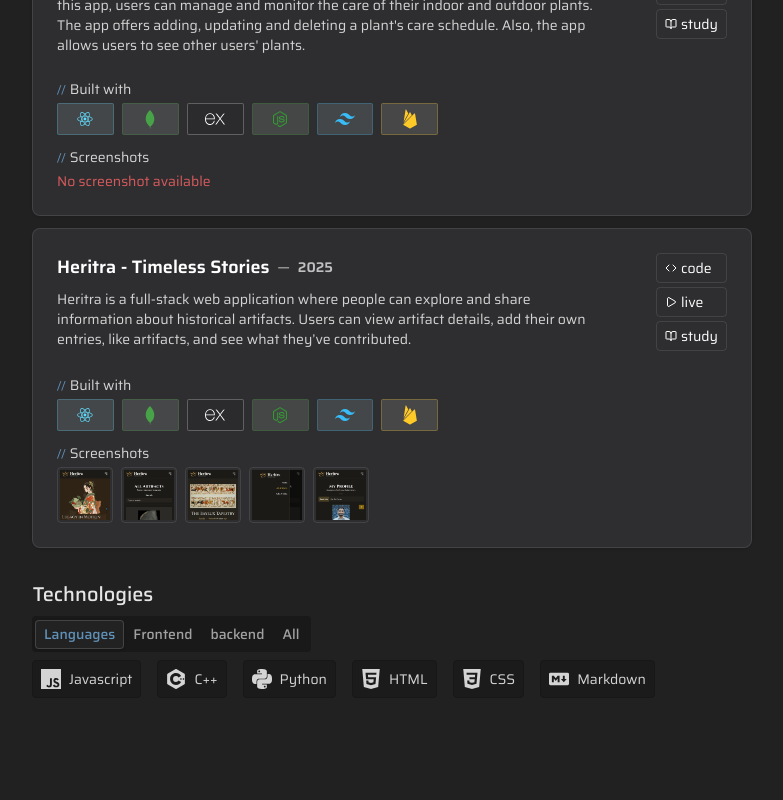
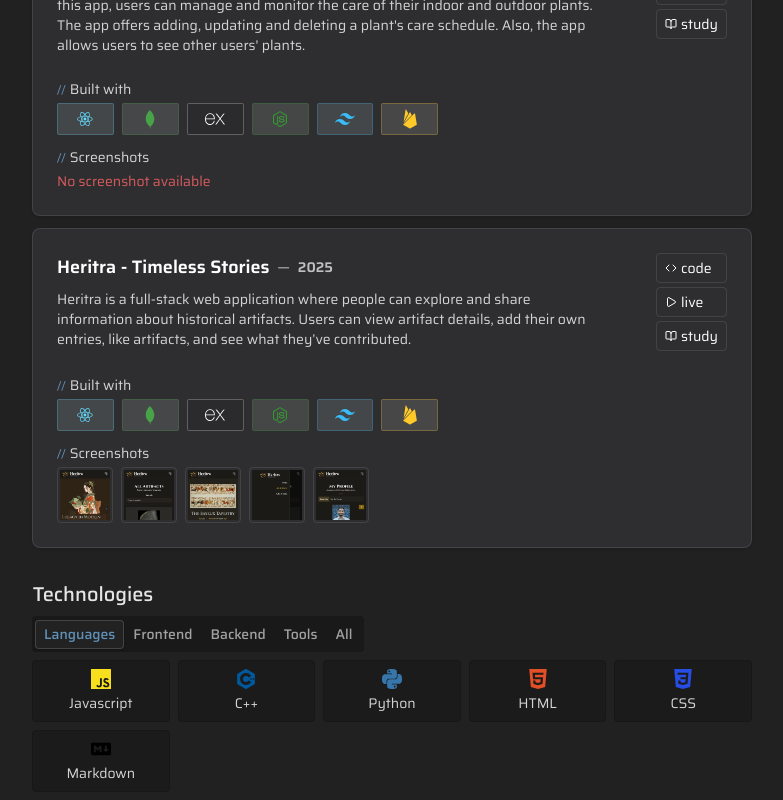
Before and after one commit to akibur-r/portfolio, a React (Vite) app: page / in a window 1280 px wide. Shown: the part 603-1403 px from the top of the page, without its empty margins (248-1031 px from the left). Before the commit the page ends 1309 px from the top, so only its background shows below. Built offline with nearby package versions, Linux system fonts and the light colour scheme.

Commit message:
Updated technologies section with icons and colors

```diff
--- a/src/assets/docs/icons.tsx
+++ b/src/assets/docs/icons.tsx
@@ -2,15 +2,23 @@ import { DiMongodb, DiNodejsSmall, DiReact } from "react-icons/di";
 import { IoLogoFirebase } from "react-icons/io5";
 import { LiaToolsSolid } from "react-icons/lia";
 import {
+  SiAxios,
   SiCplusplus,
   SiCss3,
   SiExpress,
+  SiGit,
+  SiGithub,
   SiHtml5,
   SiJavascript,
+  SiJsonwebtokens,
   SiMarkdown,
   SiPython,
+  SiSublimetext,
   SiTailwindcss,
+  SiVercel,
 } from "react-icons/si";
+
+import { VscVscode } from "react-icons/vsc";
 
 // ICON LIST
 /**
@@ -27,93 +35,142 @@ import {
  * html
  * css
  * markdown
+ * git
+ * github
+ * vercel
+ * vscode
+ * sublime
+ * axios
+ * jsonwebtoken/jwt
  */
 
 export const icons = {
+  jwt: {
+    icon: <SiJsonwebtokens className="size-4 md:size-5 text-[#E86800]" />,
+    classes: {
+      ghost: "bg-[#E8680010] border-[#E8680040] dark:border-[#E8680020]",
+    },
+  },
+
+  axios: {
+    icon: <SiAxios className="size-4 md:size-5 text-[#FF9800]" />,
+    classes: {
+      ghost: "bg-[#FF980010] border-[#FF980040] dark:border-[#FF980020]",
+    },
+  },
+  sublimetext: {
+    icon: <SiSublimetext className="size-4 md:size-5 text-[#FF9800]" />,
+    classes: {
+      ghost: "bg-[#FF980010] border-[#FF980040] dark:border-[#FF980020]",
+    },
+  },
+  vscode: {
+    icon: <VscVscode className="size-4 md:size-5 text-[#007ACC]" />,
+    classes: {
+      ghost: "bg-[#007ACC10] border-[#007ACC40] dark:border-[#007ACC20]",
+    },
+  },
+  vercel: {
+    icon: (
+      <SiVercel className="size-4 md:size-5 text-[#000000] dark:text-neutral-300" />
+    ),
+    classes: {
+      ghost: "bg-[#00000010] border-[#00000040] dark:border-[#00000020]",
+    },
+  },
+  github: {
+    icon: (
+      <SiGithub className="size-4 md:size-5 text-[#181717] dark:text-neutral-300" />
+    ),
+    classes: {
+      ghost: "bg-[#18171710] border-[#18171740] dark:border-[#18171720]",
+    },
+  },
+  git: {
+    icon: <SiGit className="size-4 md:size-5 text-[#F05032]" />,
+    classes: {
+      ghost: "bg-[#F0503210] border-[#F0503240] dark:border-[#F0503220]",
+    },
+  },
+
   markdown: {
-    icon: <SiMarkdown className="size-4 md:size-5 " />,
+    icon: <SiMarkdown className="size-4 md:size-5 text-[#000000]" />,
     classes: {
-      ghost:
-        "text-[#000000] bg-[#00000010] border-[#00000040] dark:border-[#00000020]",
+      ghost: "bg-[#00000010] border-[#00000040] dark:border-[#00000020]",
     },
   },
   css: {
-    icon: <SiCss3 className="size-4 md:size-5" />,
+    icon: <SiCss3 className="size-4 md:size-5 text-[#264DE4]" />,
     classes: {
-      ghost:
-        "text-[#264DE4] bg-[#264DE410] border-[#264DE440] dark:border-[#264DE420]",
+      ghost: "bg-[#264DE410] border-[#264DE440] dark:border-[#264DE420]",
     },
   },
   html: {
-    icon: <SiHtml5 className="size-4 md:size-5" />,
+    icon: <SiHtml5 className="size-4 md:size-5 text-[#E34F26]" />,
     classes: {
-      ghost:
-        "text-[#E34F26] bg-[#E34F2610] border-[#E34F2640] dark:border-[#E34F2620]",
+      ghost: "bg-[#E34F2610] border-[#E34F2640] dark:border-[#E34F2620]",
     },
   },
   python: {
-    icon: <SiPython className="size-4 md:size-5" />,
+    icon: <SiPython className="size-4 md:size-5 text-[#3776AB]" />,
     classes: {
-      ghost:
-        "text-[#3776AB] bg-[#3776AB10] border-[#3776AB40] dark:border-[#3776AB20]",
+      ghost: "bg-[#3776AB10] border-[#3776AB40] dark:border-[#3776AB20]",
     },
   },
   cplusplus: {
-    icon: <SiCplusplus className="size-4 md:size-5" />,
+    icon: <SiCplusplus className="size-4 md:size-5 text-[#00599C]" />,
     classes: {
-      ghost:
-        "text-[#00599C] bg-[#00599C10] border-[#00599C40] dark:border-[#00599C20]",
+      ghost: "bg-[#00599C10] border-[#00599C40] dark:border-[#00599C20]",
     },
   },
   javascript: {
-    icon: <SiJavascript className="size-4 md:size-5" />,
+    icon: <SiJavascript className="size-4 md:size-5 text-[#F7DF1E]" />,
     classes: {
-      ghost:
-        "text-[#F7DF1E] bg-[#F7DF1E10] border-[#F7DF1E40] dark:border-[#F7DF1E20]",
+      ghost: "bg-[#F7DF1E10] border-[#F7DF1E40] dark:border-[#F7DF1E20]",
     },
   },
   react: {
-    icon: <DiReact className="size-4 md:size-5" />,
+    icon: <DiReact className="size-4 md:size-5 text-[#61DAFB]" />,
     classes: {
-      ghost:
-        "text-[#61DAFB] bg-[#e0f7ff20] border-[#61DAFB80] dark:border-[#61DAFB40]",
+      ghost: "bg-[#e0f7ff20] border-[#61DAFB80] dark:border-[#61DAFB40]",
     },
   },
   mongodb: {
-    icon: <DiMongodb className="size-4 md:size-5" />,
+    icon: <DiMongodb className="size-4 md:size-5 text-[#47A248]" />,
     classes: {
-      ghost: "text-[#47A248] bg-[#e6f4ec20] border-[#47A24840]",
+      ghost: "bg-[#e6f4ec20] border-[#47A24840]",
     },
   },
   express: {
-    icon: <SiExpress className="size-4 md:size-5" />,
+    icon: (
+      <SiExpress className="size-4 md:size-5 text-[#000000] dark:text-[#ffffff]" />
+    ),
     classes: {
-      ghost:
-        "text-[#000000] dark:text-[#ffffff] bg-[#00000010]  border-[#00000020] dark:border-[#ffffff40]",
+      ghost: "bg-[#00000010] border-[#00000020] dark:border-[#ffffff40]",
     },
   },
   node: {
-    icon: <DiNodejsSmall className="size-4 md:size-5" />,
+    icon: <DiNodejsSmall className="size-4 md:size-5 text-[#339933]" />,
     classes: {
-      ghost: "text-[#339933] bg-[#e5f4e020] border-[#33993340]",
+      ghost: "bg-[#e5f4e020] border-[#33993340]",
     },
   },
   firebase: {
-    icon: <IoLogoFirebase className="size-4 md:size-5" />,
+    icon: <IoLogoFirebase className="size-4 md:size-5 text-[#FFCA28]" />,
     classes: {
-      ghost: "text-[#FFCA28] bg-[#fff8e120] border-[#FFCA2840]",
+      ghost: "bg-[#fff8e120] border-[#FFCA2840]",
     },
   },
   tailwindcss: {
-    icon: <SiTailwindcss className="size-4 md:size-5" />,
+    icon: <SiTailwindcss className="size-4 md:size-5 text-[#38BDF8]" />,
     classes: {
-      ghost: "text-[#38BDF8] bg-[#e0f2fe20] border-[#38BDF840]",
+      ghost: "bg-[#e0f2fe20] border-[#38BDF840]",
     },
   },
   default: {
-    icon: <LiaToolsSolid className="size-4 md:size-5" />,
+    icon: <LiaToolsSolid className="size-4 md:size-5 text-[#999999]" />,
     classes: {
-      ghost: "text-[#999999] bg-[#eeeeee20] border-[#99999940]",
+      ghost: "bg-[#eeeeee20] border-[#99999940]",
     },
   },
 };
--- a/src/assets/docs/technologyList.tsx
+++ b/src/assets/docs/technologyList.tsx
@@ -65,4 +65,27 @@ export const technologies = {
       icon: getIcon("jwt").icon,
     },
   ],
+
+  tools: [
+    {
+      name: "Git",
+      icon: getIcon("git").icon,
+    },
+    {
+      name: "Github",
+      icon: getIcon("github").icon,
+    },
+    {
+      name: "Vercel",
+      icon: getIcon("vercel").icon,
+    },
+    {
+      name: "VSCode",
+      icon: getIcon("vscode").icon,
+    },
+    {
+      name: "Sublime Text",
+      icon: getIcon("sublimetext").icon,
+    },
+  ],
 };
--- a/src/components/homepage/technologies/Technologies.tsx
+++ b/src/components/homepage/technologies/Technologies.tsx
@@ -1,58 +1,69 @@
 import { technologies } from "@/assets/docs/technologyList";
 import SectionHeading from "@/components/shared/sectionHeading/SectionHeading";
 import { Tabs, TabsContent, TabsList, TabsTrigger } from "@/components/ui/tabs";
+import type { TechnologyCategoryType } from "@/types/technology/TechnologyType";
+import { useEffect, useRef, useState } from "react";
 import TechnologyBadge from "./technologyBadge/TechnologyBadge";
 
 const Technologies = () => {
+  const categories: TechnologyCategoryType[] = [
+    "languages",
+    "frontend",
+    "backend",
+    "tools",
+  ];
+  const [activeTab, setActiveTab] = useState("languages");
+  const containerRef = useRef<HTMLElement>(null);
+
+  const allTech = categories.flatMap((cat) =>
+    technologies[cat].map((tech) => ({
+      ...tech,
+      category: cat,
+    }))
+  );
+
+  const filteredTech =
+    activeTab === "all"
+      ? allTech
+      : allTech.filter((tech) => tech.category === activeTab);
+
+  useEffect(() => {
+    if (containerRef.current) {
+      const rect = containerRef.current.getBoundingClientRect();
+      const scrollTop =
+        window.pageYOffset || document.documentElement.scrollTop;
+      const scrollToPosition = scrollTop + rect.bottom;
+
+      window.scrollTo({
+        top: scrollToPosition,
+        behavior: "smooth",
+      });
+    }
+  }, [activeTab]);
+
   return (
-    <section className="text-neutral-800 dark:text-neutral-300">
+    <section
+      ref={containerRef}
+      className="text-neutral-800 dark:text-neutral-300"
+    >
       <SectionHeading name="Technologies" />
       <main>
-        <Tabs defaultValue="languages">
-          <TabsList className="">
-            <TabsTrigger value="languages">Languages</TabsTrigger>
-            <TabsTrigger value="frontend">Frontend</TabsTrigger>
-            <TabsTrigger value="backend">backend</TabsTrigger>
+        <Tabs value={activeTab} onValueChange={setActiveTab}>
+          <TabsList>
+            {categories.map((cat) => (
+              <TabsTrigger key={cat} value={cat}>
+                {cat.charAt(0).toUpperCase() + cat.slice(1)}
+              </TabsTrigger>
+            ))}
             <TabsTrigger value="all">All</TabsTrigger>
           </TabsList>
 
           <TabsContent
-            value="languages"
-            className="flex flex-wrap gap-4 items-center "
+            value={activeTab}
+            className="grid grid-cols-4 md:grid-cols-5 gap-2 text-center"
           >
-            {technologies.languages.map((language) => (
-              <TechnologyBadge technology={language} />
-            ))}
-          </TabsContent>
-
-          <TabsContent
-            value="frontend"
-            className="flex flex-wrap gap-4 items-center "
-          >
-            {technologies.frontend.map((language) => (
-              <TechnologyBadge technology={language} />
-            ))}
-          </TabsContent>
-          <TabsContent
-            value="backend"
-            className="flex flex-wrap gap-4 items-center "
-          >
-            {technologies.backend.map((language) => (
-              <TechnologyBadge technology={language} />
-            ))}
-          </TabsContent>
-          <TabsContent
-            value="all"
-            className="flex flex-wrap gap-4 items-center "
-          >
-            {technologies.languages.map((language) => (
-              <TechnologyBadge technology={language} />
-            ))}
-            {technologies.frontend.map((language) => (
-              <TechnologyBadge technology={language} />
-            ))}
-            {technologies.backend.map((language) => (
-              <TechnologyBadge technology={language} />
+            {filteredTech.map((tech) => (
+              <TechnologyBadge key={tech.name} technology={tech} />
             ))}
           </TabsContent>
         </Tabs>
--- a/src/components/homepage/technologies/technologyBadge/TechnologyBadge.tsx
+++ b/src/components/homepage/technologies/technologyBadge/TechnologyBadge.tsx
@@ -5,7 +5,7 @@ type TechnologyBadgeProps = {
 };
 const TechnologyBadge: React.FC<TechnologyBadgeProps> = ({ technology }) => {
   return (
-    <div className="flex gap-2 items-center p-2 text-sm bg-neutral-200/50 border border-neutral-200 dark:bg-neutral-900/50 dark:border-neutral-900 rounded">
+    <div className="flex flex-col justify-center gap-1 items-center p-2 text-sm bg-neutral-200/50 border border-neutral-200 dark:bg-neutral-900/50 dark:border-neutral-900 rounded">
       {technology.icon} {technology.name}
     </div>
   );
--- a/src/types/technology/TechnologyType.tsx
+++ b/src/types/technology/TechnologyType.tsx
@@ -1,6 +1,9 @@
+import type { technologies } from "@/assets/docs/technologyList";
 import type { JSX } from "react";
 
 export type TechnologyType = {
   name: string;
   icon: JSX.Element;
 };
+
+export type TechnologyCategoryType = keyof typeof technologies;
```
